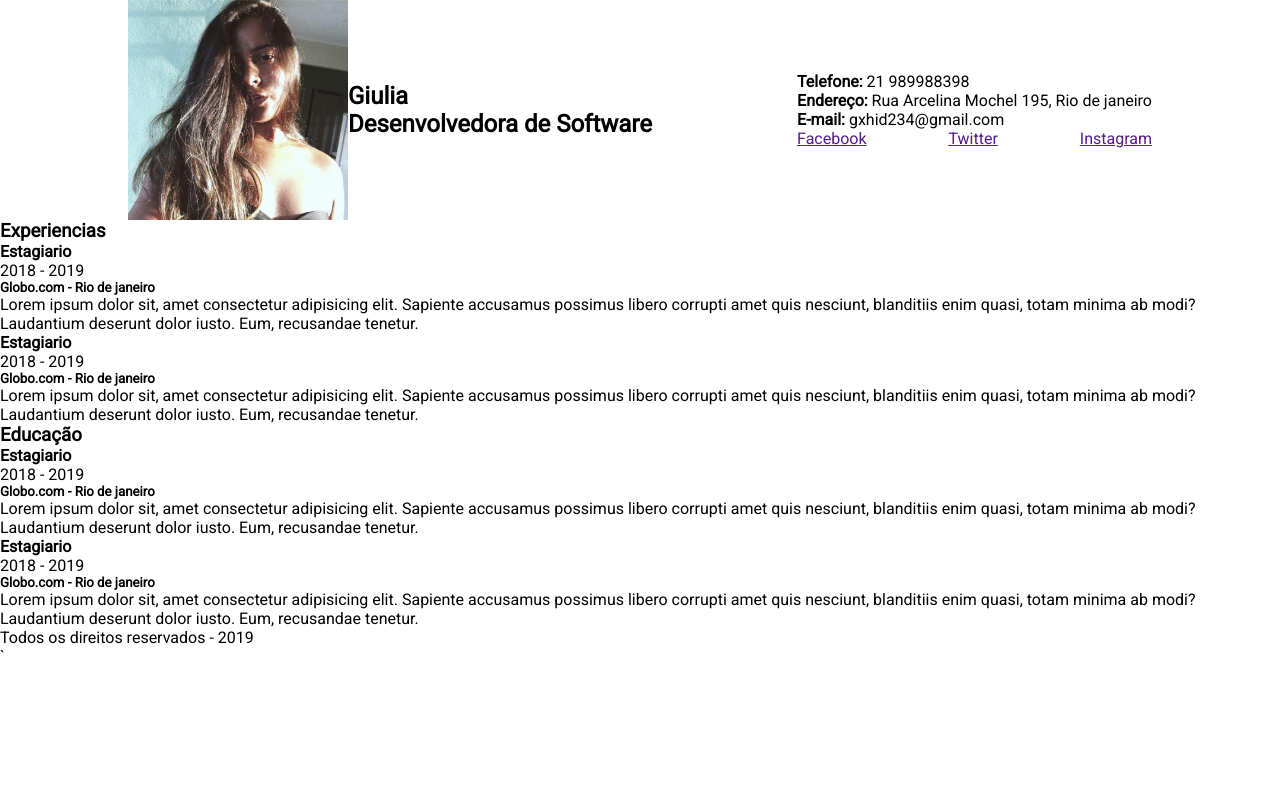
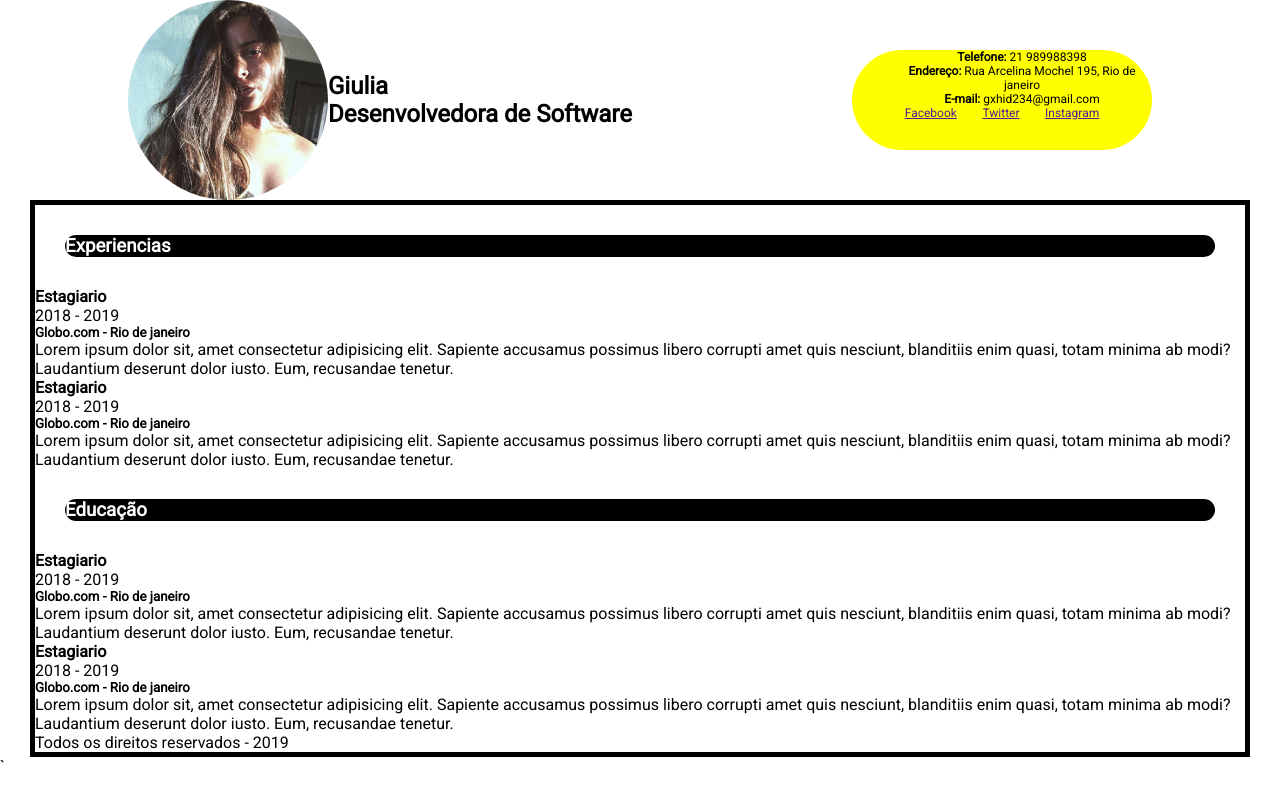
Before and after one commit to giuliaahid/Curriculo, a plain HTML site: page index.html in a window 1280 px wide. Drawn offline with Linux system fonts and the light colour scheme.

Commit message:
Mudei o estilo

```diff
--- a/css/estilos.css
+++ b/css/estilos.css
@@ -20,25 +20,63 @@ width: 80%;
 justify-content: space-between;
 align-items: center;
 
+
 }
 
 .informacoes img {
-    width: 220px;
-    height: 220px;
+    width: 200px;
+    height: 200px;
+    border-radius: 300px;
+
 
 }
 .info-contatos{
     display: flex;
-    align-items: center
+    align-items: center;
+
 
 }
 
 .redes-sociais {
     display: flex;
-    justify-content: space-between;
+    justify-content: space-around;
+    margin-right: 40px;
+    margin-left: ;
+
 }
 
 .redes-sociais a:hover {
  color: red;
 font-weight: bold
 }
+
+.contatos {
+    background: yellow;
+    width: 300px;
+    height: 100px;
+    font-size: 12px;
+    border-radius: 300px;
+    align-items: center;
+
+
+}
+.Minhasexperiencias {
+    margin-bottom: 30px;
+    background: black;
+    color: white;
+    border-radius: 300px;
+    margin: 30px;
+}
+.eu {
+    margin-top: 30px
+}
+main {
+border: 5px solid black;
+margin-left: 30px;
+margin-right: 30px;
+
+}
+
+.contatostop {
+    text-align: center;
+}
--- a/index.html
+++ b/index.html
@@ -23,7 +23,7 @@
         </div>
 
         <section class="contatos">
-          <div>
+          <div class="contatostop">
             <ul>
               <li><strong>Telefone:</strong> 21 989988398</li>
               <li>
@@ -53,8 +53,9 @@
     <main>
       <section>
         <!-- experiencia -->
-        <div>
-          <h3>
+        <div class="centralizar">
+          <h3 class="Minhasexperiencias">
+
             Experiencias
           </h3>
         </div>
@@ -106,8 +107,8 @@
 
       <section>
         <!-- Educação -->
-        <div>
-          <h3>
+        <div class="centralizar">
+          <h3 class="Minhasexperiencias eu">
             Educação
           </h3>
         </div>
```
